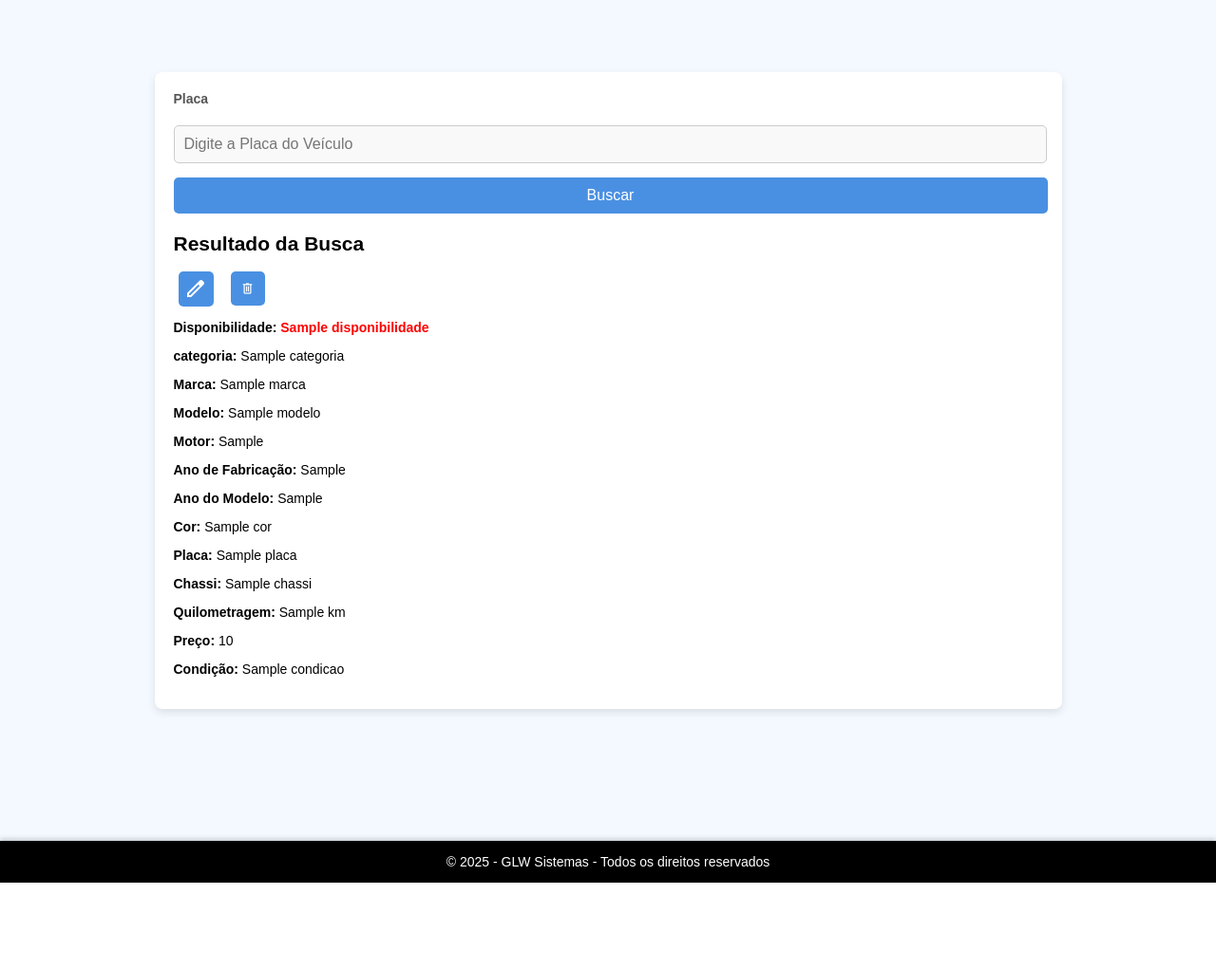
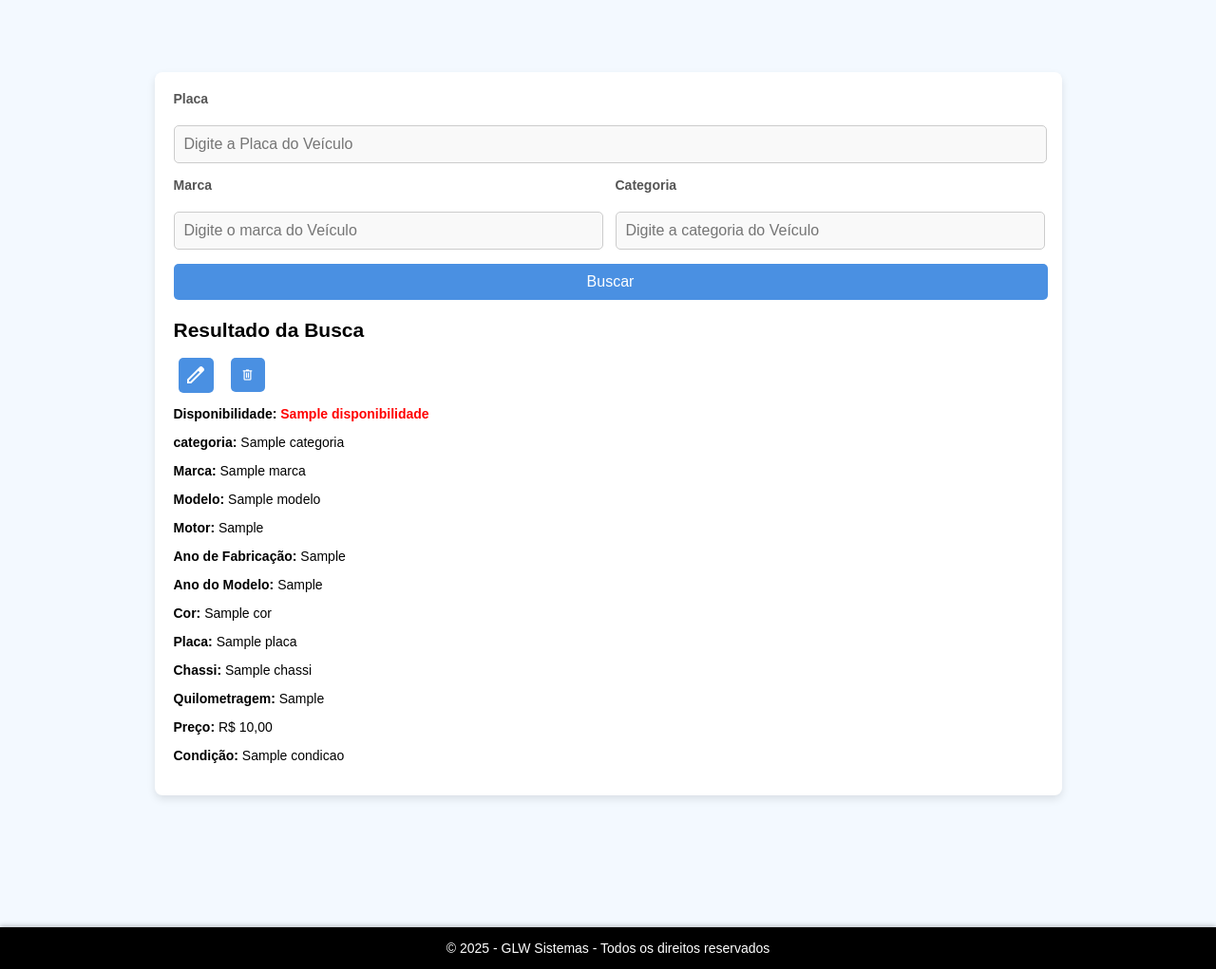
Before and after one commit to WellyRudnick/ERP_Concessionaria, a Python web app: template Concessionaria/templates/vehicle/search.html in a window 1280 px wide. Shown: the part 173-1194 px from the top of the page at 95% size. Before the commit the page ends 1103 px from the top, so only its background shows below. Run offline with Jinja, Linux system fonts and the light colour scheme; the template is opened without the code that fills it: most values are stand-ins (such as "Sample title", 1, 10 or a date in 2020).

Commit message:
Adiciona busca de veículos por marca e categoria, atualiza a exibição de resultados e formata preços e quilometragem em pt-BR

```diff
--- a/Concessionaria/static/css/style.css
+++ b/Concessionaria/static/css/style.css
@@ -668,3 +668,15 @@ tr:nth-child(odd) {
 tr:nth-child(even) {
     background-color: #f2f2f2;  /* Cor de fundo para linhas pares */
 }
+
+.brand-category {
+    display: flex;
+    justify-content: space-between;
+    align-items: center;
+    gap: 10px;
+}
+
+.brand-category-input {
+    width: 48%;
+    margin-right: auto;
+}
--- a/Concessionaria/static/javascript/event_handlers.js
+++ b/Concessionaria/static/javascript/event_handlers.js
@@ -149,7 +149,23 @@ document.addEventListener("DOMContentLoaded", function () {
         });
     }
 
+    // Código para formatação de preços e quilômetros em pt-BR
+    const kmElements = document.getElementsByClassName("km");
+    const priceElements = document.getElementsByClassName("price");
 
+    for (let kmElement of kmElements) {
+        let kmValue = parseFloat(kmElement.textContent.replace(/\D/g, ""));
+        if (!isNaN(kmValue)) {
+            kmElement.textContent = kmValue.toLocaleString("pt-BR") + " km";
+        }
+    }
+
+    for (let priceElement of priceElements) {
+        let priceValue = parseFloat(priceElement.textContent.replace(/\D/g, ""));
+        if (!isNaN(priceValue)) {
+            priceElement.textContent = priceValue.toLocaleString("pt-BR", { style: "currency", currency: "BRL" });
+        }
+    }
 
     // Formulario de delete de veículos
     const deleteVehicleForms = document.querySelectorAll("form.delete-form");
--- a/Concessionaria/templates/vehicle/register.html
+++ b/Concessionaria/templates/vehicle/register.html
@@ -115,7 +115,7 @@
                     </div>
                     <div class="form-item">
                         <label for="type_vehicle">Tipo Carroceria</label>
-                        <select name="type_vehicle" id="type_vehicle">
+                        <select name="type_vehicle" id="type_vehicle" required>
                             <option value="" disabled selected>Selecione um tipo</option>
                             <option value="Sedan">Sedan</option>
                             <option value="Hatch">Hatch</option>
@@ -128,7 +128,7 @@
                     </div>
                     <div class="form-item">
                         <label for="condition_vehicle">Condição</label>
-                        <select name="condition_vehicle" id="condition_vehicle">
+                        <select name="condition_vehicle" id="condition_vehicle" required>
                             <option value="" disabled selected>Selecione uma Condição</option>
                             <option value="Novo">Novo</option>
                             <option value="Semi-novo">Semi-novo</option>
--- a/Concessionaria/templates/vehicle/search.html
+++ b/Concessionaria/templates/vehicle/search.html
@@ -73,17 +73,28 @@
             <div class="search-container search-item">
                 <form action="{{ url_for('vehicle.vehicle_search') }}" method="POST" id="search-form">
                     <label for="plate_vehicle">Placa</label>
-                    <input type="text" name="plate_vehicle" id="plate_vehicle" placeholder="Digite a Placa do Veículo" required>
+                    <input type="text" name="plate_vehicle" id="plate_vehicle" placeholder="Digite a Placa do Veículo">
+                    <div class="brand-category">
+                        <div class="brand-category-input">
+                            <label for="brand_vehicle">Marca</label>
+                            <input type="text" name="brand_vehicle" id="brand_vehicle" placeholder="Digite o marca do Veículo">
+                        </div>
+                        <div class="brand-category-input">
+                            <label for="category_vehicle">Categoria</label>
+                            <input type="text" name="category_vehicle" id="category_vehicle" placeholder="Digite a categoria do Veículo">
+                        </div>
+                    </div>
                     <button type="submit">Buscar</button>
                     {% if message %}
                     <p style="color: green;"><strong>{{ message }}</strong></p>
                     {% endif %}
                 </form>
 
-                {% if vehicle %}
+                {% if vehicles %}
                 <div id="result-container">
                     <div class="search-edit">
                         <h2>Resultado da Busca</h2>
+                        {% for vehicle in vehicles %}
                         <div class="edit-delete-button">
                             <a href="{{ url_for('vehicle.edit_vehicle', plate=vehicle['placa']) }}" class="material-symbols-outlined edit-button" name="edit-button">edit<a>
                             <form class="delete-form" action="{{ url_for('vehicle.delete_vehicle', plate=vehicle['placa']) }}" method="POST">
@@ -102,10 +113,11 @@
                         <p><strong>Cor:</strong> {{ vehicle['cor'] }}</p>
                         <p><strong>Placa:</strong> {{ vehicle['placa'] }}</p>
                         <p><strong>Chassi:</strong> {{ vehicle['chassi'] }}</p>
-                        <p><strong>Quilometragem:</strong> {{ vehicle['km_rodado'] }} km</p>
-                        <p><strong>Preço:</strong> {{ vehicle['valor_venda'] }}</p>
+                        <p><strong>Quilometragem:</strong> <span class="km">{{ vehicle['km_rodado'] }}</span></p>
+                        <p><strong>Preço:</strong> <span class="price">{{ vehicle['valor_venda'] }}</span></p>
                         <p><strong>Condição:</strong> {{ vehicle['condicao'] }}</p>
                     </div>
+                    {% endfor %}
                 </div>
                 {% endif %}
 
```
Also changed, not shown: Concessionaria/app/controllers/vehicle_controller.py (+13 -5 lines), Concessionaria/app/models/vehicle.py (+16 -1 lines).
